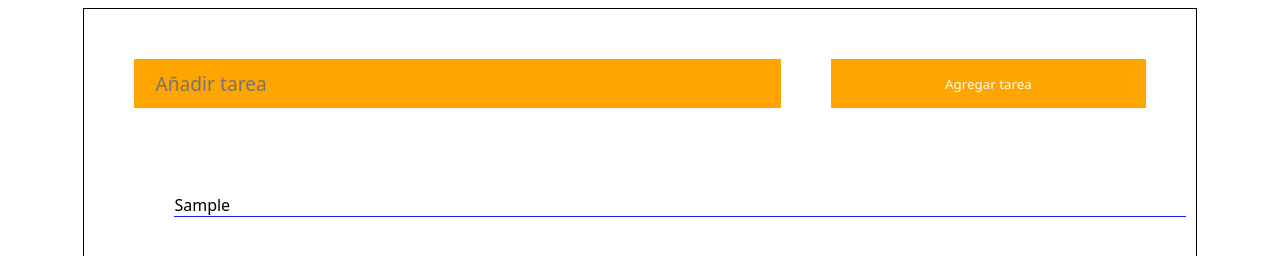
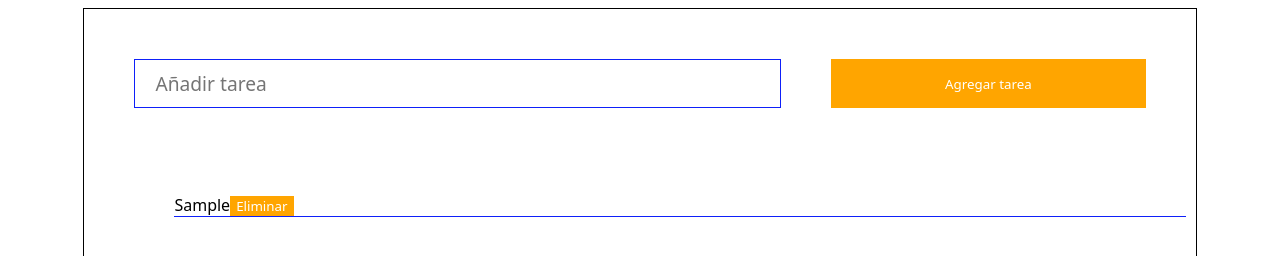
Before and after one commit to psaenzguerrero/proyectoCarrito, a plain HTML site: page localstorage.html in a window 1280 px wide. Both pictures are taken after typing "Sample" into the empty fields and a click on the button "Agregar tarea". Shown: the top 256 px of the page. Drawn offline with Linux system fonts and the light colour scheme.

Commit message:
Inspiracion divina nº1

```diff
--- a/localstorage.html
+++ b/localstorage.html
@@ -1,18 +1,21 @@
 <!DOCTYPE html>
 <html lang="es">
+
 <head>
     <meta charset="UTF-8">
     <meta name="viewport" content="width=device-width, initial-scale=1.0">
     <title>Document</title>
     <style>
-        *{
+        * {
             font-family: system-ui, -apple-system, BlinkMacSystemFont, 'Segoe UI', Roboto, Oxygen, Ubuntu, Cantarell, 'Open Sans', 'Helvetica Neue', sans-serif;
         }
-        :root{
+
+        :root {
             --azulea: rgb(14 32 249);
             --naranja: orange;
         }
-        div{
+
+        div {
             width: 80%;
             display: flex;
             flex-flow: wrap;
@@ -20,97 +23,110 @@
             margin: auto;
             padding: 50px;
             gap: 50px;
-            input{
+
+            input {
                 border: 1px solid var(--azulea);
                 padding: 10px 20px;
                 flex: 2;
                 font-size: 1.2rem;
                 outline: none;
             }
-            input:focus{
+
+            input:focus {
                 background-color: var(--naranja);
                 border: 1px solid var(--naranja);
             }
-            button{
+
+            button {
                 border: none;
                 background-color: rgb(255, 165, 0);
                 color: white;
                 flex: 1
+            }
 
-            }
-            ul{
+            ul {
                 min-width: 100%;
                 list-style: none;
-                li{
+
+                li {
                     margin: 20px 0;
                     border-bottom: 1px solid var(--azulea);
                 }
             }
 
         }
-        button{
-            cursor : pointer;
+
+        button {
+            cursor: pointer;
         }
     </style>
 </head>
+
 <body>
+
     <div class="tareas">
         <input type="text" placeholder="Añadir tarea">
         <button>Agregar tarea</button>
-        <!-- <ul>
-            <li>Tarea1</li>
-            <li>Tarea2</li>
-        </ul> -->
     </div>
+
     <script>
-        const tareaInput = document.querySelector('input');
-        const boton = document.querySelector('button');
+        // Elementos
+        const tareaInput = document.querySelector('.tareas input');
+        const boton = document.querySelector('.tareas button');
         const ul = document.createElement("ul");
 
-        const tasks =JSON.parse(localStorage.getItem("tarea")) || [];
+        // Obtener tareas desde localStorage al cargar la página
+        const tasks = JSON.parse(localStorage.getItem('tasks')) || [];
 
-        //AÑADIR LAS TAREAS AL TASKS
-        function tareasAdd(tarea){
+        document.addEventListener("DOMContentLoaded", () => {
 
+            boton.parentElement.append(ul);// Agregar la lista de tareas ya existentes al contenedor
+
+            tasks.forEach(tarea => mostrarTareas(tarea));// Mostrar las tareas almacenadas al cargar
+
+            // Agregar evento para el botón de añadir tarea
+            boton.addEventListener("click", () => {
+                let tarea = tareaInput.value.trim();
+                if (tarea) {
+                    mostrarTareas(tarea); // Mostrar en la lista
+                    tareasAdd(tarea); // Guardar
+                    tareaInput.value = ''; // Limpiar
+                }
+            });
+        });
+
+        // Función para mostrar una tarea en la lista
+        function mostrarTareas(tarea) {
             const li = document.createElement("li");
-                    li.textContent = tarea;
-                    ul.append(li);
-                    tareaInput.value="";
-                    tareaInput.focus();
-            tasks.push(tarea);
+            li.textContent = tarea;
+
+            // Botón para eliminar la tarea
+            const deleteBtn = document.createElement("button");
+            deleteBtn.textContent = "Eliminar";
+            deleteBtn.addEventListener("click", () => {
+                li.remove();
+                eliminarTarea(tarea);
+            });
+
+            li.appendChild(deleteBtn);
+            ul.appendChild(li);
         }
 
-        //GUARDARLOS EN EL TASKS
-        function almacenarTareas(tarea) {
-            localStorage.setItem("tarea",tasks);
+        // Función para añadir una tarea al localStorage
+        function tareasAdd(tarea) {
+            tasks.push(tarea);
+            localStorage.setItem('tasks', JSON.stringify(tasks));
         }
-        //MOSTRARLO
-        function mostrarTareas(tarea) {
-            localStorage.getItem("tarea",tasks);
-        };
 
+        // Función para eliminar una tarea de localStorage
+        function eliminarTarea(tarea) {
+            const index = tasks.indexOf(tarea);
+            if (index > -1) {
+                tasks.splice(index, 1);
+                localStorage.setItem('tasks', JSON.stringify(tasks));
+            }
+        }
+    </script>
+</body>
 
-        document.addEventListener("DOMContentLoaded",() =>{
-            boton.addEventListener("click",() => {
-                let tarea = tareaInput.value.trim() != "" ? tareaInput.value: false
-                console.log(tarea);
-                boton.parentElement.append(ul);
-                if (tarea) {
-
-                    mostrarTareas(tarea);
-                    tareasAdd(tarea);
-                    almacenarTareas(tarea);
-
-                }
-
-            });
-            boton.parentElement.append(ul);
-
-        });
-
-
-    </script>
-
-
-</body>
 </html>
```
